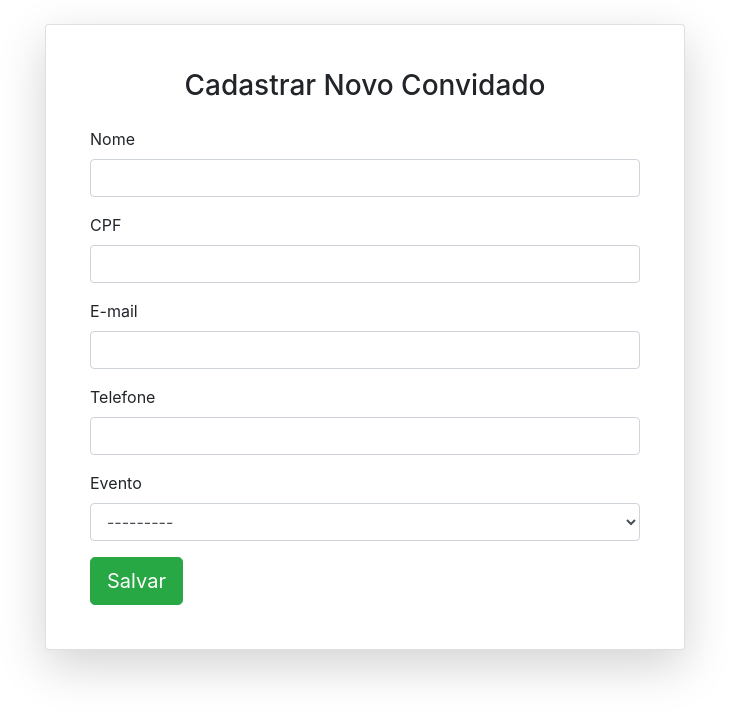
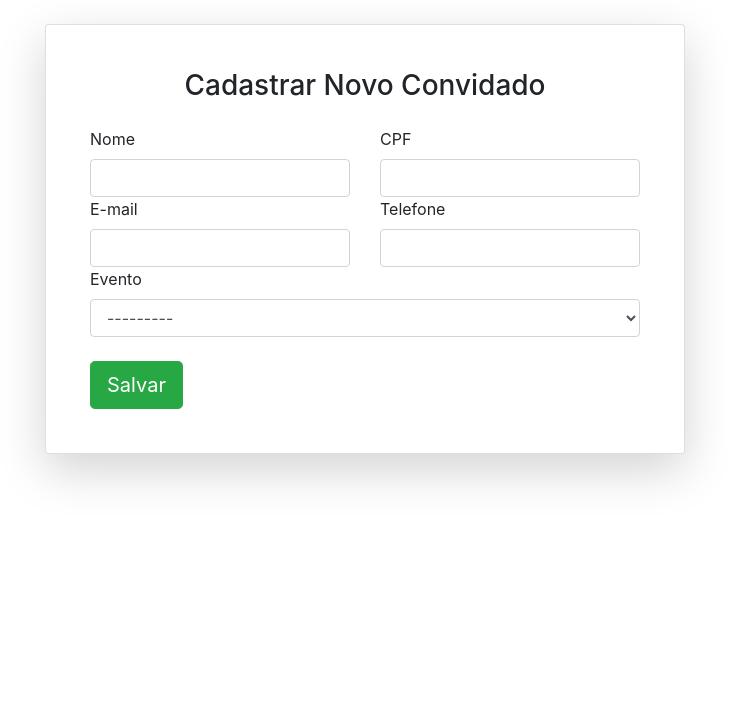
Before and after one commit to douglasinforj/sistema_rspv_presenca_eventos, a Django app: page /cadastrar_convidado/ in a window 1280 px wide. Shown: the part 56-774 px from the top of the page, without its empty margins (275-1004 px from the left). Run offline with Django 5.2, Linux system fonts and the light colour scheme; data that the repository does not hold is empty; some libraries are stand-ins or nearby versions.

Commit message:
melhoria no layout

```diff
--- a/evento/templates/evento/cadastrar_convidado.html
+++ b/evento/templates/evento/cadastrar_convidado.html
@@ -22,32 +22,34 @@
             <form method="POST">
                 {% csrf_token %}
 
-                <div class="mb-3">
-                    <label for="id_nome" class="form-label">Nome</label>
+                <div class="row g-3">
+                    <div class="col-md-6">
+                        <label for="id_nome" class="form-label fw-bold">Nome</label>
                         {{ form.nome }}
                     </div>
 
-                <div class="mb-3">
-                    <label for="id_cpf" class="form-label">CPF</label>
+                    <div class="col-md-6">
+                        <label for="id_cpf" class="form-label fw-bold">CPF</label>
                         {{ form.cpf }}
                     </div>
 
-                <div class="mb-3">
-                    <label for="id_email" class="form-label">E-mail</label>
-                    {{ form.email }}
+                    <div class="col-md-6">
+                        <label for="id_email" class="form-label fw-bold">E-mail</label>
+                        {{ form.email}}
                     </div>
 
-                <div class="mb-3">
-                    <label for="id_telfone" class="form-label">Telefone</label>
+                    <div class="col-md-6">
+                        <label for="id_telefone" class="form-label fw-bold">Telefone</label>
                         {{ form.telefone }}
                     </div>
 
-                <div class="mb-3">
-                    <label for="id_evento" class="form-label">Evento</label>
+                    <div class="col-12">
+                        <label for="id_evento" class="form-label fw-bold">Evento</label>
                         {{ form.evento }}
                     </div>
+                </div>
 
-                <div class="d-grid">
+                <div class="d-grid mt-4">
                     <button type="submit" class="btn btn-success btn-lg">Salvar</button>
                 </div>
             </form>
```
Lines whose indentation alone changed are shown as unchanged.
